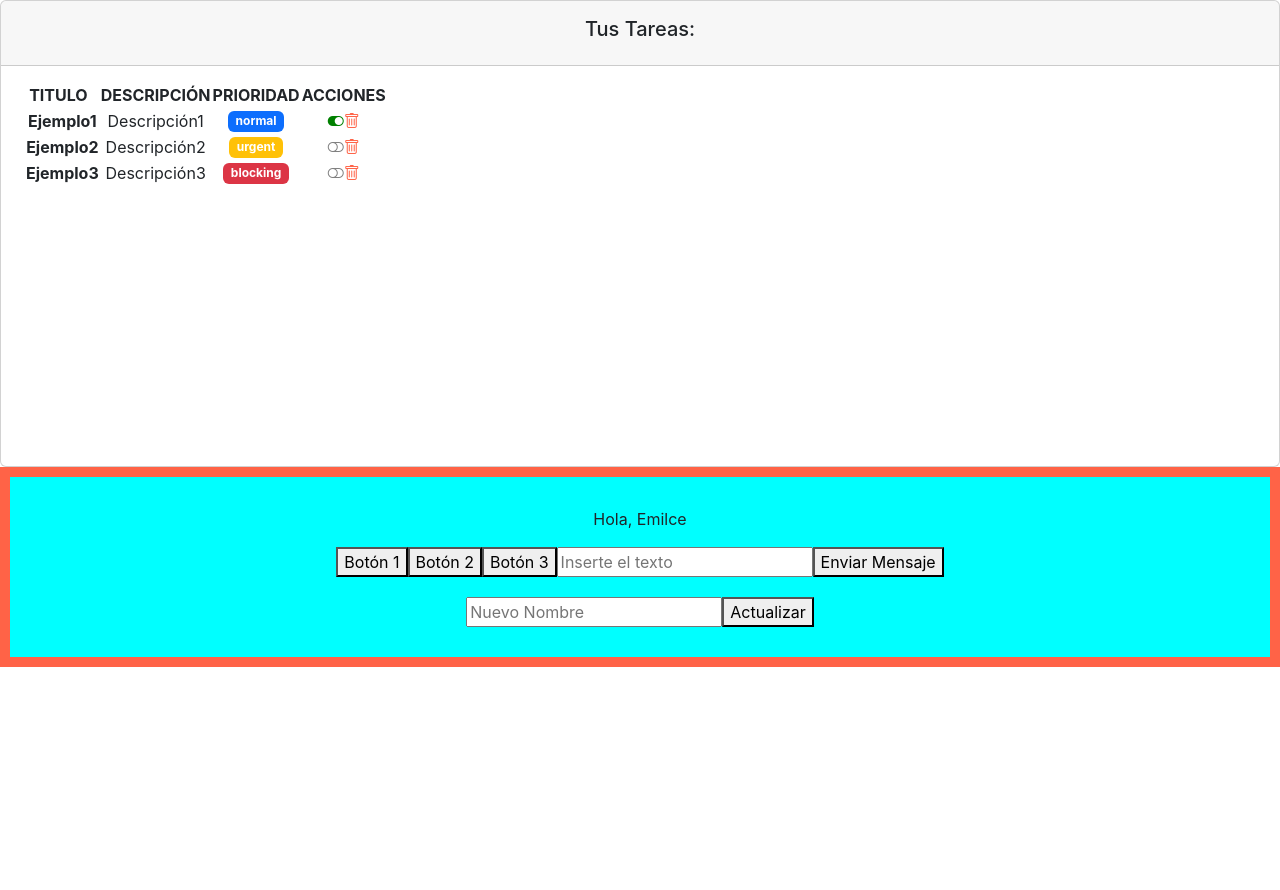
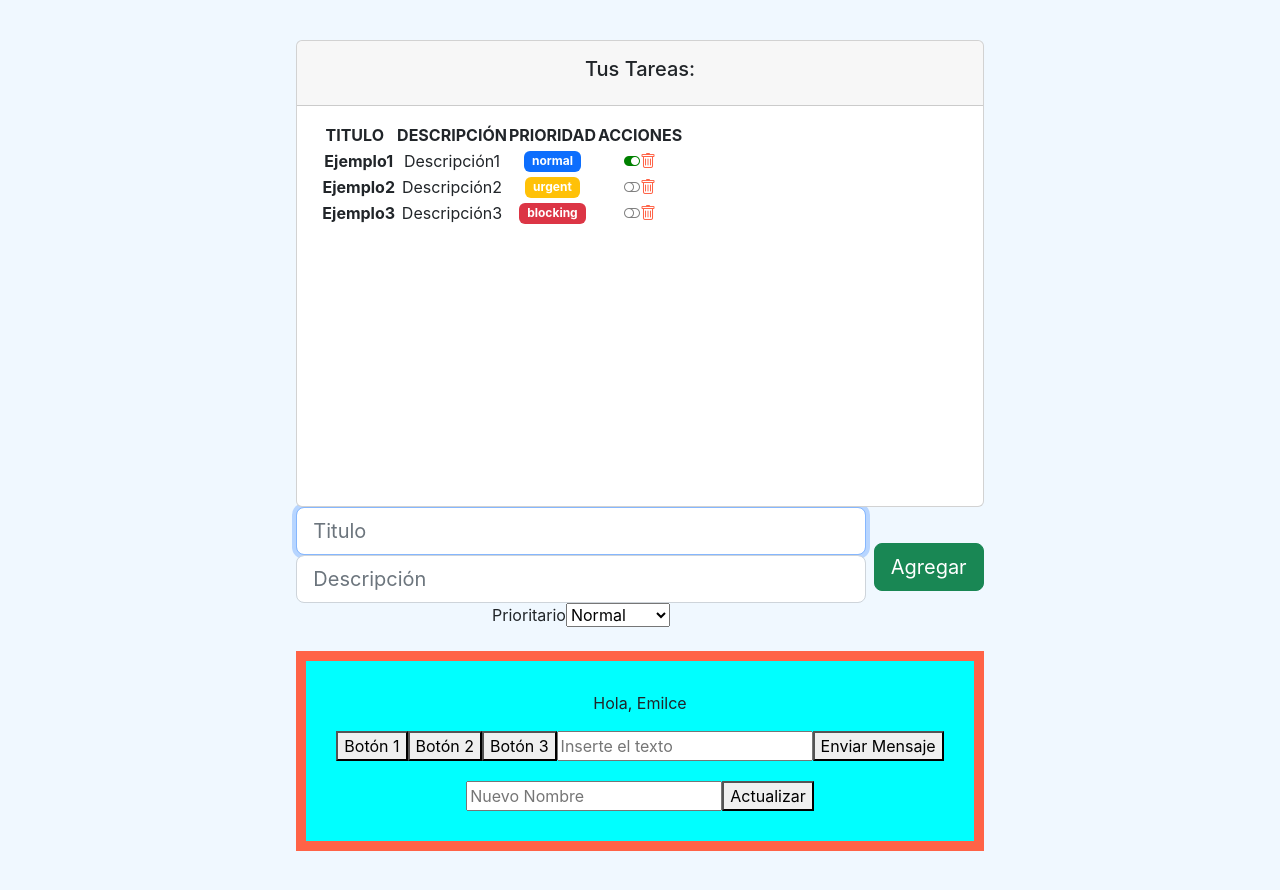
Before and after one commit to Emilce-Aide-Toledo/proy-mundo, a React (Create React App) app: page / in a window 1280 px wide. Before the commit the page ends 800 px from the top, so only its background shows below. Built offline with nearby package versions, Linux system fonts and the light colour scheme.

Commit message:
Formulario de tareas: Agregar, eliminar, cambiar estado

```diff
--- a/src/App.css
+++ b/src/App.css
@@ -36,3 +36,12 @@
     transform: rotate(360deg);
   }
 }
+
+body{
+  display: flex;
+  align-items: center;
+  justify-content: center;
+  padding-top: 40px ;
+  padding-bottom: 40px;
+  background-color: aliceblue;
+}
--- a/src/components/containers/task_list.jsx
+++ b/src/components/containers/task_list.jsx
@@ -1,3 +1,4 @@
+import add from "add";
 import React, {useState, useEffect} from "react";
 import { LEVELS } from "../../models/levels.enum";
 import { Task } from "../../models/task.class";
@@ -23,8 +24,28 @@
         };
     }, [tasks]);
 
-    const changeCompleted = (id) => {
-        console.log('TODO')
+    const completeTask = (task)=>{
+      console.log('Complete this Task:', task)
+      const index = tasks.indexOf(task);
+      const tempTask = [...tasks];
+      tempTask[index].completed = !tempTask[index].completed
+      setTasks(tempTask)
+    }
+
+    const deleteTask = (task) =>{
+      console.log('Delete this Task:', task)
+      const index = tasks.indexOf(task);
+      const tempTask = [...tasks];
+      tempTask.splice(index,1)
+      setTasks(tempTask)
+    }
+
+    const addTask = (task) =>{
+      console.log('Delete this Task:', task)
+      const index = tasks.indexOf(task);
+      const tempTask = [...tasks];
+      tempTask.push(task)
+      setTasks(tempTask)
     }
 
     return (
@@ -53,7 +74,10 @@
                       return(
                        <TaskComponent
                         key={index}
-                        task = {task}>
+                        task = {task}
+                        complete = {completeTask}
+                        remove={deleteTask}
+                        >
                         </TaskComponent>
                       )
                     }
@@ -61,9 +85,9 @@
                  </tbody>
                 </table>
               </div>
-              <TaskForm></TaskForm>
            </div>
         </div>
+              <TaskForm add={addTask}></TaskForm>
     </div>
     )
 }
--- a/src/components/pure/forms/taskForm.jsx
+++ b/src/components/pure/forms/taskForm.jsx
@@ -1,11 +1,66 @@
-import React from 'react';
+import React, {useRef} from 'react';
+import PropTypes from 'prop-types';
+import { LEVELS } from '../../../models/levels.enum';
+import { Task } from '../../../models/task.class';
 
-const TaskForm = () => {
+const TaskForm = ({add}) => {
+
+    const nameRef = useRef('');
+    const descriptionRef = useRef('');
+    const levelRef = useRef(LEVELS.NORMAL);
+
+    const addTask=(e)=>{
+        e.preventDefault()
+        const newTask = new Task(
+            nameRef.current.value,
+            descriptionRef.current.value,
+            false,
+            levelRef.current.value
+        );
+        add(newTask)
+    }
+
     return (
-        <form>
+        <form onSubmit={addTask} className='d-flex justify-content-center align-items-center mb-4'>
+        <div className='form-outline flex-fill'>
+            <input
+            ref={nameRef}
+            id='inputName'
+            type='text'
+            className='form-control form-control-lg'
+            required
+            autoFocus
+            placeholder='Titulo'
+            />
+            <input
+            ref={descriptionRef}
+            id='inputDescription'
+            type='text'
+            className='form-control form-control-lg'
+            required
+            placeholder='Descripción'
+            />
+            <label htmlFor='selectLevel' className='sr-only'>Prioritario</label>
 
+            <select ref={levelRef} defaultValue={LEVELS.NORMAL} id='selectLevel'>
+              <option value={LEVELS.NORMAL}>
+                Normal
+              </option>
+              <option value={LEVELS.URGENT}>
+                Urgente
+              </option>
+              <option value={LEVELS.BLOCKING}>
+                Bloqueado
+              </option>
+            </select>
+
+        </div>
+        <button type='submit' className='btn btn-success btn-lg ms-2'>Agregar</button>
         </form>
     );
 }
 
+TaskForm.protoTypes={
+    add: PropTypes.func.isRequired
+}
 export default TaskForm;
--- a/src/components/pure/task.jsx
+++ b/src/components/pure/task.jsx
@@ -4,7 +4,7 @@
 import '../../styles/task.scss'
 import { LEVELS } from "../../models/levels.enum";
 
-const TaskComponent = ({ task }) =>{
+const TaskComponent = ({ task, complete, remove }) =>{
 
     useEffect(() => {
         console.log('Created Task')
@@ -53,9 +53,9 @@
      */
     const taskCompletedIcon = () => {
         if(task.completed){
-            return  (<i className='bi-toggle-on' style={ { color: 'green'}}></i>)
+            return  (<i onClick={() => complete(task)} className='bi-toggle-on task-action' style={ { color: 'green'}}></i>)
         }else{
-            return (<i className='bi-toggle-off' style={ { color: 'grey'}}></i>)
+            return (<i onClick={() => complete(task)} className='bi-toggle-off task-action' style={ { color: 'grey'}}></i>)
         }
     }
 
@@ -74,7 +74,7 @@
             <td className='align-middle'>
             {/* Función que retorna el avance o estado  de la tarea */}
                 {taskCompletedIcon()}
-                <i className='bi-trash' style={ { color: 'tomato'}}></i>
+                <i className='bi-trash task-action' onClick= {() => remove(task)} style={ { color: 'tomato'}}></i>
             </td>
         </tr>
     )
@@ -82,7 +82,9 @@
 
 
 TaskComponent.protoTypes ={
-    task: Proptypes.instanceOf(Task)
+    task: Proptypes.instanceOf(Task).isRequired,
+    complete: Proptypes.func.isRequired,
+    remove: Proptypes.func.isRequired
 };
 
 export default TaskComponent;
--- a/src/styles/task.scss
+++ b/src/styles/task.scss
@@ -1,3 +1,3 @@
-.task-name{
-    color: blue;
+.task-action{
+    cursor: pointer;
 }
```
